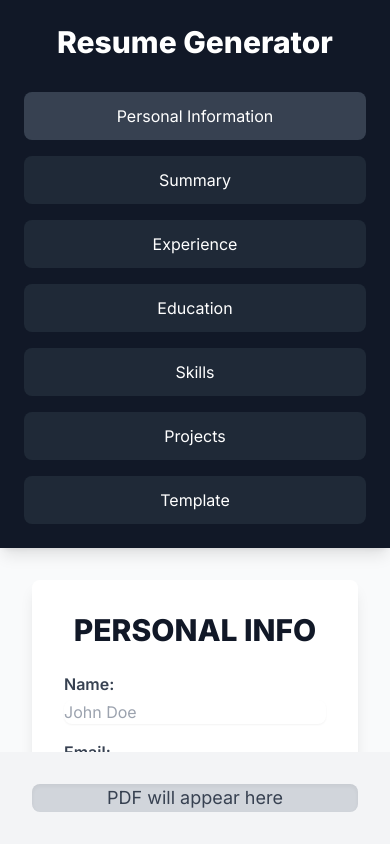
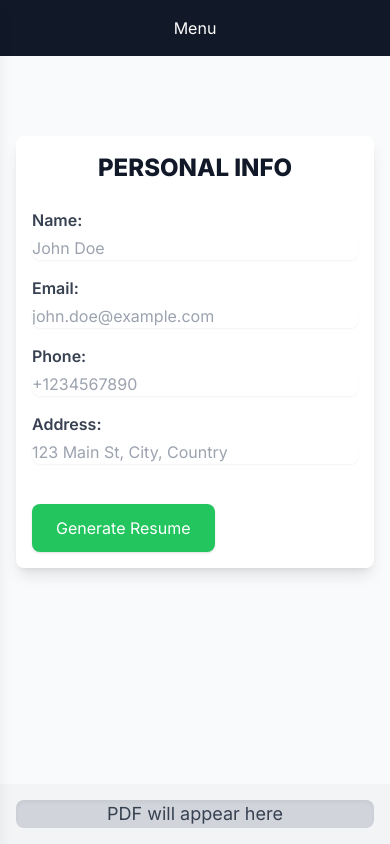
Before and after one commit to Ori2846/ResumeGenerator, a Next.js app in the folder NextJS-App/resgen/: page / in a window 390 px wide. Built offline with nearby package versions, Linux system fonts and the light colour scheme.

Commit message:
Mobile Friendly

```diff
--- a/NextJS-App/resgen/app/globals.css
+++ b/NextJS-App/resgen/app/globals.css
@@ -26,7 +26,7 @@ button {
 }
 
 .sidebar {
-  @apply w-full md:w-1/4 bg-gray-900 text-white p-6 flex flex-col shadow-lg;
+  @apply w-full md:w-1/4 bg-gray-900 text-white p-4 md:p-6 flex flex-col shadow-lg;
 }
 
 .sidebar-header {
@@ -34,23 +34,23 @@ button {
 }
 
 .sidebar-nav button {
-  @apply py-3 px-6 rounded-lg transition-colors duration-300;
+  @apply py-2 md:py-3 px-4 md:px-6 rounded-lg transition-colors duration-300;
 }
 
 .main-content {
-  @apply flex-1 p-8 overflow-y-auto;
+  @apply flex-1 p-4 md:p-8 overflow-y-auto;
 }
 
 .form {
-  @apply bg-white p-8 rounded-lg shadow-lg;
+  @apply bg-white p-4 md:p-8 rounded-lg shadow-lg;
 }
 
 .form-header {
-  @apply mb-6 text-center text-3xl font-extrabold text-gray-900;
+  @apply mb-6 text-center text-2xl md:text-3xl font-extrabold text-gray-900;
 }
 
 .form-body {
-  @apply grid grid-cols-1 md:grid-cols-2 gap-6;
+  @apply grid grid-cols-1 gap-4 md:gap-6;
 }
 
 .form-group {
@@ -78,7 +78,7 @@ button {
 }
 
 .pdf-container {
-  @apply w-full md:w-1/2 p-8 bg-gray-100 flex justify-center items-center;
+  @apply w-full md:w-1/2 p-4 md:p-8 bg-gray-100 flex justify-center items-center;
 }
 
 .pdf-iframe-container {
--- a/NextJS-App/resgen/app/page.js
+++ b/NextJS-App/resgen/app/page.js
@@ -18,6 +18,7 @@ export default function Home() {
   });
   const [pdfUrl, setPdfUrl] = useState(null);
   const [currentSection, setCurrentSection] = useState('personal-info');
+  const [isSidebarOpen, setIsSidebarOpen] = useState(false);
 
   useEffect(() => {
     const savedFormData = JSON.parse(localStorage.getItem('formData'));
@@ -147,42 +148,52 @@ export default function Home() {
 
   return (
     <div className="flex flex-col md:flex-row h-screen bg-gray-50">
-      <aside className="w-full md:w-1/4 bg-gray-900 text-white p-6 flex flex-col shadow-lg">
+      <button
+        className="md:hidden bg-gray-900 text-white p-4"
+        onClick={() => setIsSidebarOpen(!isSidebarOpen)}
+      >
+        Menu
+      </button>
+      <aside
+        className={`fixed inset-0 z-40 transform md:relative md:transform-none transition-transform duration-300 ${
+          isSidebarOpen ? 'translate-x-0' : '-translate-x-full'
+        } md:translate-x-0 md:w-1/4 bg-gray-900 text-white p-4 md:p-6 flex flex-col shadow-lg max-h-screen overflow-y-auto`}
+      >
         <div className="text-center mb-8">
           <h2 className="text-3xl font-extrabold">Resume Generator</h2>
         </div>
         <nav className="flex flex-col space-y-4">
-          <button onClick={() => setCurrentSection('personal-info')} className={`py-3 px-6 rounded-lg transition-colors duration-300 ${currentSection === 'personal-info' ? 'bg-gray-700' : 'bg-gray-800 hover:bg-gray-700'}`}>
+          <button onClick={() => { setCurrentSection('personal-info'); setIsSidebarOpen(false); }} className={`py-2 md:py-3 px-4 md:px-6 rounded-lg transition-colors duration-300 ${currentSection === 'personal-info' ? 'bg-gray-700' : 'bg-gray-800 hover:bg-gray-700'}`}>
             Personal Information
           </button>
-          <button onClick={() => setCurrentSection('summary')} className={`py-3 px-6 rounded-lg transition-colors duration-300 ${currentSection === 'summary' ? 'bg-gray-700' : 'bg-gray-800 hover:bg-gray-700'}`}>
+          <button onClick={() => { setCurrentSection('summary'); setIsSidebarOpen(false); }} className={`py-2 md:py-3 px-4 md:px-6 rounded-lg transition-colors duration-300 ${currentSection === 'summary' ? 'bg-gray-700' : 'bg-gray-800 hover:bg-gray-700'}`}>
             Summary
           </button>
-          <button onClick={() => setCurrentSection('experience')} className={`py-3 px-6 rounded-lg transition-colors duration-300 ${currentSection === 'experience' ? 'bg-gray-700' : 'bg-gray-800 hover:bg-gray-700'}`}>
+          <button onClick={() => { setCurrentSection('experience'); setIsSidebarOpen(false); }} className={`py-2 md:py-3 px-4 md:px-6 rounded-lg transition-colors duration-300 ${currentSection === 'experience' ? 'bg-gray-700' : 'bg-gray-800 hover:bg-gray-700'}`}>
             Experience
           </button>
-          <button onClick={() => setCurrentSection('education')} className={`py-3 px-6 rounded-lg transition-colors duration-300 ${currentSection === 'education' ? 'bg-gray-700' : 'bg-gray-800 hover:bg-gray-700'}`}>
+          <button onClick={() => { setCurrentSection('education'); setIsSidebarOpen(false); }} className={`py-2 md:py-3 px-4 md:px-6 rounded-lg transition-colors duration-300 ${currentSection === 'education' ? 'bg-gray-700' : 'bg-gray-800 hover:bg-gray-700'}`}>
             Education
           </button>
-          <button onClick={() => setCurrentSection('skills')} className={`py-3 px-6 rounded-lg transition-colors duration-300 ${currentSection === 'skills' ? 'bg-gray-700' : 'bg-gray-800 hover:bg-gray-700'}`}>
+          <button onClick={() => { setCurrentSection('skills'); setIsSidebarOpen(false); }} className={`py-2 md:py-3 px-4 md:px-6 rounded-lg transition-colors duration-300 ${currentSection === 'skills' ? 'bg-gray-700' : 'bg-gray-800 hover:bg-gray-700'}`}>
             Skills
           </button>
-          <button onClick={() => setCurrentSection('projects')} className={`py-3 px-6 rounded-lg transition-colors duration-300 ${currentSection === 'projects' ? 'bg-gray-700' : 'bg-gray-800 hover:bg-gray-700'}`}>
+          <button onClick={() => { setCurrentSection('projects'); setIsSidebarOpen(false); }} className={`py-2 md:py-3 px-4 md:px-6 rounded-lg transition-colors duration-300 ${currentSection === 'projects' ? 'bg-gray-700' : 'bg-gray-800 hover:bg-gray-700'}`}>
             Projects
           </button>
-          <button onClick={() => setCurrentSection('template')} className={`py-3 px-6 rounded-lg transition-colors duration-300 ${currentSection === 'template' ? 'bg-gray-700' : 'bg-gray-800 hover:bg-gray-700'}`}>
+          <button onClick={() => { setCurrentSection('template'); setIsSidebarOpen(false); }} className={`py-2 md:py-3 px-4 md:px-6 rounded-lg transition-colors duration-300 ${currentSection === 'template' ? 'bg-gray-700' : 'bg-gray-800 hover:bg-gray-700'}`}>
             Template
           </button>
         </nav>
       </aside>
-      <main className="flex-1 p-8 overflow-y-auto">
-        <form onSubmit={handleSubmit} className="bg-white p-8 rounded-lg shadow-lg">
+      <main className="flex-1 p-4 md:p-8 overflow-y-auto mt-16 md:mt-0">
+        <form onSubmit={handleSubmit} className="bg-white p-4 md:p-8 rounded-lg shadow-lg">
           <div className="mb-6 text-center">
-            <h1 className="text-3xl font-extrabold text-gray-900">{currentSection.replace('-', ' ').toUpperCase()}</h1>
+            <h1 className="text-2xl md:text-3xl font-extrabold text-gray-900">{currentSection.replace('-', ' ').toUpperCase()}</h1>
           </div>
-          <div className="grid grid-cols-1 md:grid-cols-2 gap-6">
+          <div className="grid grid-cols-1 gap-4 md:gap-6">
             {currentSection === 'personal-info' && (
-              <div className="col-span-1 md:col-span-2">
+              <div className="col-span-1">
                 <div className="mb-4">
                   <label htmlFor="name" className="block text-gray-700 font-semibold">Name:</label>
                   <input type="text" className="mt-1 block w-full border-gray-300 rounded-lg shadow-sm focus:border-indigo-300 focus:ring focus:ring-indigo-200 focus:ring-opacity-50" id="name" name="name" onChange={handleChange} value={formData.name || ''} placeholder="John Doe" />
@@ -203,7 +214,7 @@ export default function Home() {
             )}
 
             {currentSection === 'summary' && (
-              <div className="col-span-1 md:col-span-2">
+              <div className="col-span-1">
                 <div className="mb-4">
                   <label htmlFor="summary" className="block text-gray-700 font-semibold">Summary:</label>
                   <textarea className="mt-1 block w-full border-gray-300 rounded-lg shadow-sm focus:border-indigo-300 focus:ring focus:ring-indigo-200 focus:ring-opacity-50" id="summary" name="summary" onChange={handleChange} value={formData.summary || ''} placeholder="Professional summary..."></textarea>
@@ -212,7 +223,7 @@ export default function Home() {
             )}
 
             {currentSection === 'experience' && (
-              <div className="col-span-1 md:col-span-2">
+              <div className="col-span-1">
                 {formData.experience.length > 0 && (
                   <h2 className="text-xl font-bold mb-4">Experiences</h2>
                 )}
@@ -252,7 +263,7 @@ export default function Home() {
             )}
 
             {currentSection === 'education' && (
-              <div className="col-span-1 md:col-span-2">
+              <div className="col-span-1">
                 {formData.education.length > 0 && (
                   <h2 className="text-xl font-bold mb-4">Education</h2>
                 )}
@@ -283,7 +294,7 @@ export default function Home() {
             )}
 
             {currentSection === 'skills' && (
-              <div className="col-span-1 md:col-span-2">
+              <div className="col-span-1">
                 <div className="mb-4">
                   <label htmlFor="skills_header" className="block text-gray-700 font-semibold">Skills Header:</label>
                   <input type="text" className="mt-1 block w-full border-gray-300 rounded-lg shadow-sm focus:border-indigo-300 focus:ring focus:ring-indigo-200 focus:ring-opacity-50" id="skills_header" name="skills_header" onChange={handleChange} value={formData.skills_header || 'Skills'} placeholder="Skills Header" />
@@ -317,7 +328,7 @@ export default function Home() {
             )}
 
             {currentSection === 'projects' && (
-              <div className="col-span-1 md:col-span-2">
+              <div className="col-span-1">
                 {formData.projects.map((proj, index) => (
                   <div key={index} className="mb-6">
                     <div className="mb-4">
@@ -353,7 +364,7 @@ export default function Home() {
             )}
 
             {currentSection === 'template' && (
-              <div className="col-span-1 md:col-span-2">
+              <div className="col-span-1">
                 <div className="mb-4">
                   <label htmlFor="template" className="block text-gray-700 font-semibold">Choose Template:</label>
                   <select className="mt-1 block w-full border-gray-300 rounded-lg shadow-sm focus:border-indigo-300 focus:ring focus:ring-indigo-200 focus:ring-opacity-50" id="template" name="template" onChange={handleChange} value={formData.template || 'template1'}>
@@ -369,7 +380,7 @@ export default function Home() {
           </button>
         </form>
       </main>
-      <section className="w-full md:w-1/2 p-8 bg-gray-100 flex justify-center items-center">
+      <section className="w-full md:w-1/2 p-4 md:p-8 bg-gray-100 flex justify-center items-center">
         <div className="w-full h-full bg-gray-300 rounded-lg flex justify-center items-center shadow-inner">
           {pdfUrl ? (
             <iframe src={pdfUrl} type="application/pdf" className="w-full h-full rounded-lg"></iframe>
```
